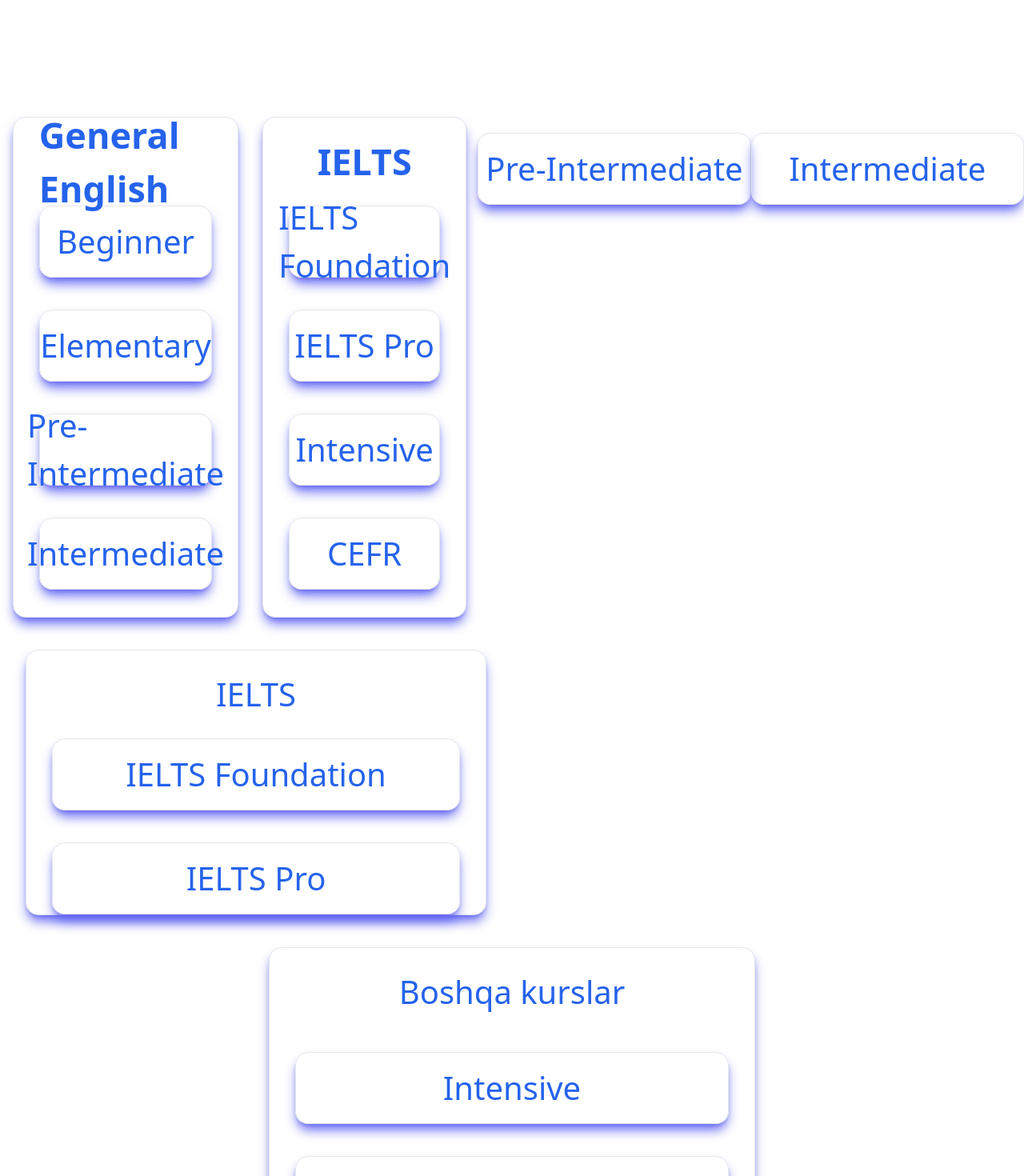
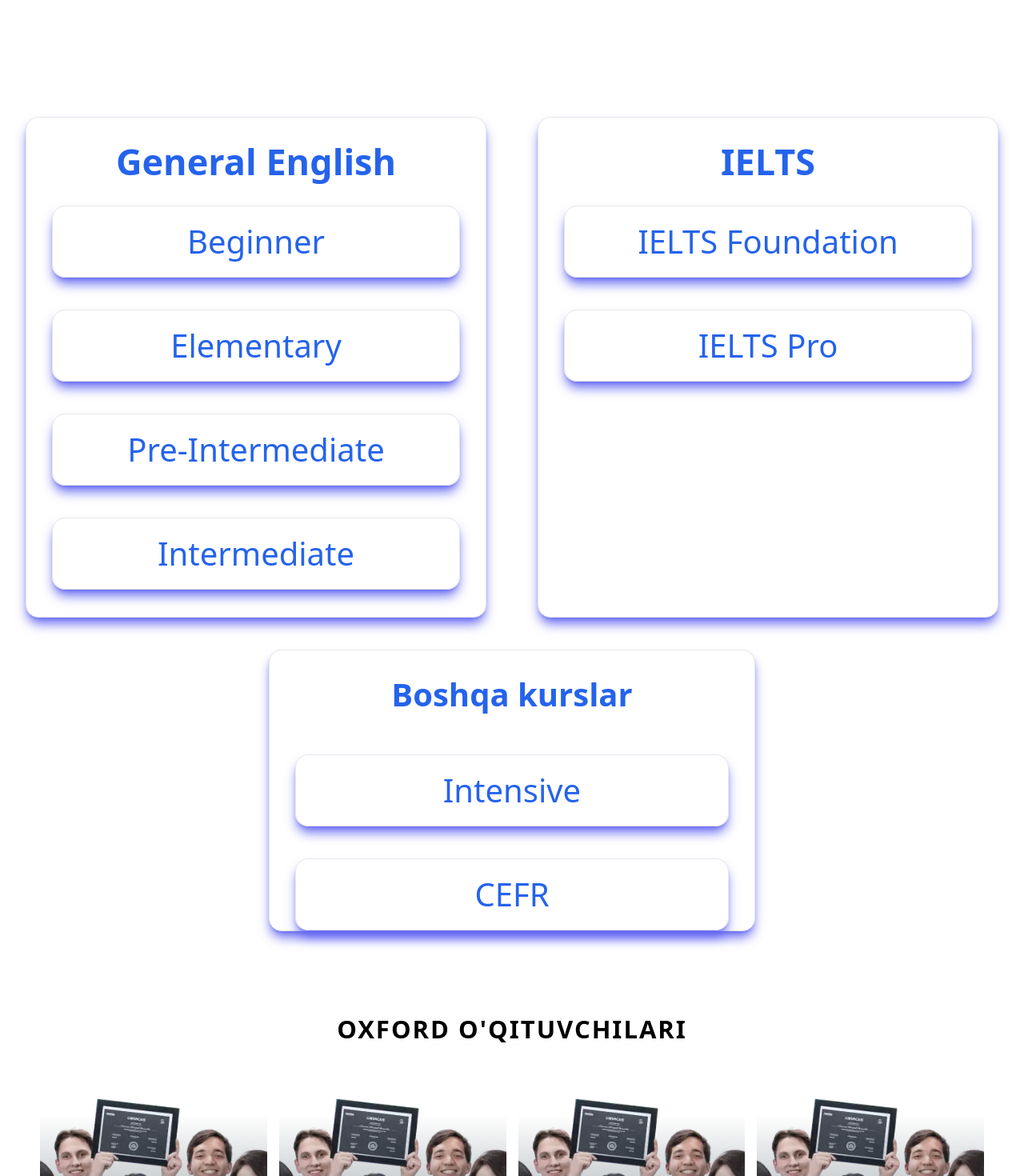
Before and after one commit to kodirov8788/Newoxford.uz, a React (Create React App) app: page / in a window 1280 px wide. Shown: the part 1024-2494 px from the top of the page at 80% size. Built offline with nearby package versions, Linux system fonts and the light colour scheme.

Commit message:
problem fixed

```diff
--- a/src/components/ielts/Ielts.js
+++ b/src/components/ielts/Ielts.js
@@ -58,55 +58,13 @@
                   IELTS Pro
                 </h1>
               </div>
-
-              <div className="w-full h-[90px] flex items-center justify-center group duration-1000 mt-10 hover:bg-blue-600 shadow-lg border shadow-indigo-500/100 rounded-2xl">
-                <h1 className="md:text-[40px] text-[32px] text-blue-600 duration-1000 group-hover:text-white hover:text-white">
-                  Intensive
-                </h1>
-              </div>
-
-              <div className="w-full h-[90px] flex items-center group justify-center duration-1000 hover:bg-blue-600 mt-10 shadow-lg border shadow-indigo-500/100 rounded-2xl">
-                <h1 className="md:text-[40px] text-[32px] group-hover:text-white duration-1000 text-blue-600 hover:text-white">
-                  CEFR
-                </h1>
-              </div>
             </div>
-          </div>
-
-          <div className="w-full h-[90px] flex items-center justify-center group duration-1000 mt-10 hover:bg-blue-600 shadow-lg border shadow-indigo-500/100 rounded-2xl">
-            <h1 className="md:text-[40px] text-[32px] text-blue-600 duration-1000 group-hover:text-white hover:text-white">
-              Pre-Intermediate
-            </h1>
-          </div>
-
-          <div className="w-full h-[90px] flex items-center group justify-center duration-1000 hover:bg-blue-600 mt-10 shadow-lg border shadow-indigo-500/100 rounded-2xl">
-            <h1 className="md:text-[40px] text-[32px] group-hover:text-white duration-1000 text-blue-600 hover:text-white">
-              Intermediate
-            </h1>
-          </div>
-        </div>
-      </div>
-      <div className="md:w-[50%]  w-full md:h-full h-[700px] flex items-center justify-center pt-5 pb-5 ">
-        <div className="w-[90%] h-[59%] bg-white shadow-lg border shadow-indigo-500/100 rounded-2xl pt-5 pl-8 pr-8">
-          <div className="w-full h-[70px] flex items-center justify-center ">
-            <h1 className="md:text-[40px] text-[35px] text-blue-600 ">IELTS</h1>
-          </div>
-          <div className="w-full h-[90px] flex items-center justify-center duration-1000 group hover:bg-blue-600 mt-5 shadow-lg border shadow-indigo-500/100 rounded-2xl">
-            <h1 className="md:text-[40px] text-[32px] text-blue-600 duration-1000 group-hover:text-white">
-              IELTS Foundation
-            </h1>
-          </div>
-
-          <div className="w-full h-[90px] flex items-center justify-center group duration-1000 mt-10 hover:bg-blue-600 shadow-lg border shadow-indigo-500/100 rounded-2xl">
-            <h1 className="md:text-[40px] text-[32px] text-blue-600 group-hover:text-white duration-1000 hover:text-white">
-              IELTS Pro
-            </h1>
           </div>
         </div>
       </div>
       <div className="w-[47.5%] mx-auto my-5 h-full bg-white shadow-lg border shadow-indigo-500/100 rounded-2xl pt-5 pl-8 pr-8">
         <div className="w-full h-[70px] flex items-center justify-center ">
-          <h1 className="md:text-[40px] text-[35px] text-blue-600 ">
+          <h1 className="md:text-[40px] text-[35px] text-blue-600 font-bold">
             Boshqa kurslar
           </h1>
         </div>
```
